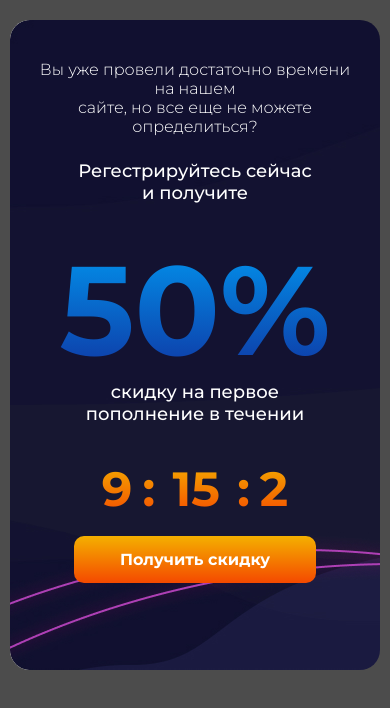
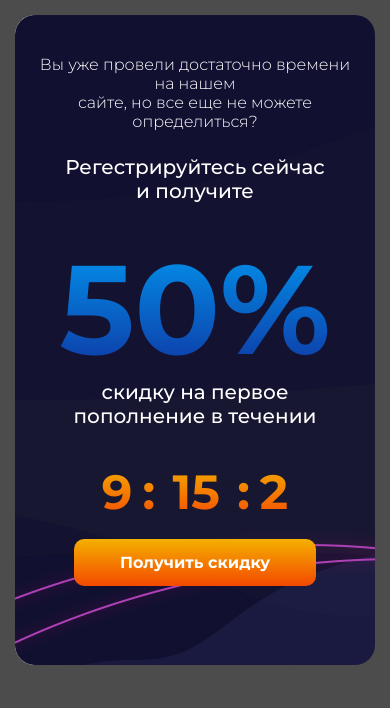
Before and after one commit to Alexeykormiltsev/modal, a plain HTML site: page index.html in a window 390 px wide. Drawn offline with Linux system fonts and the light colour scheme.

Commit message:
new2 commit

```diff
--- a/css/style.css
+++ b/css/style.css
@@ -264,7 +264,7 @@ body {
 
 @media (max-width:440px) {
   .modal {
-    padding: 20px 10px 0 10px;
+    padding: 15px;
   }
 
   .modal-content {
@@ -277,6 +277,6 @@ body {
   }
 
   .modal__text {
-    font-size: 18px;
+    font-size: 20px;
   }
 }
```
